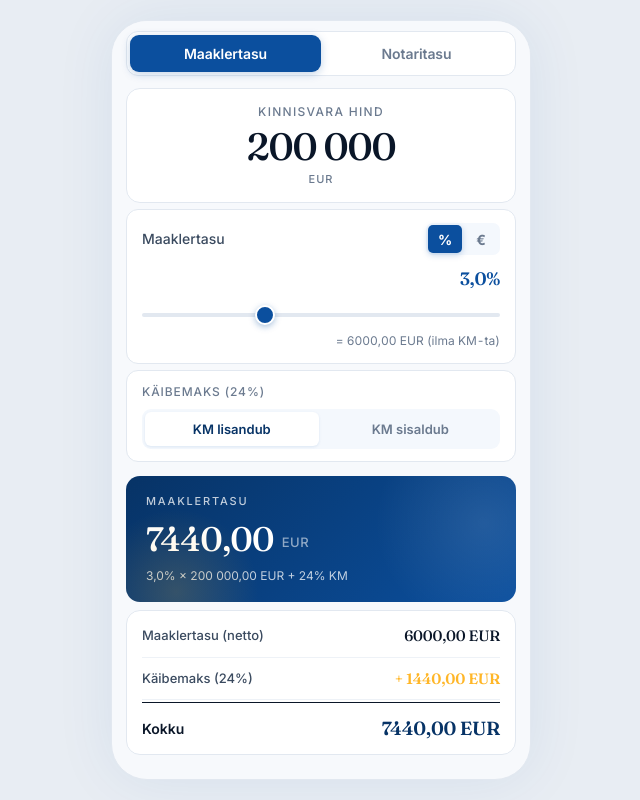
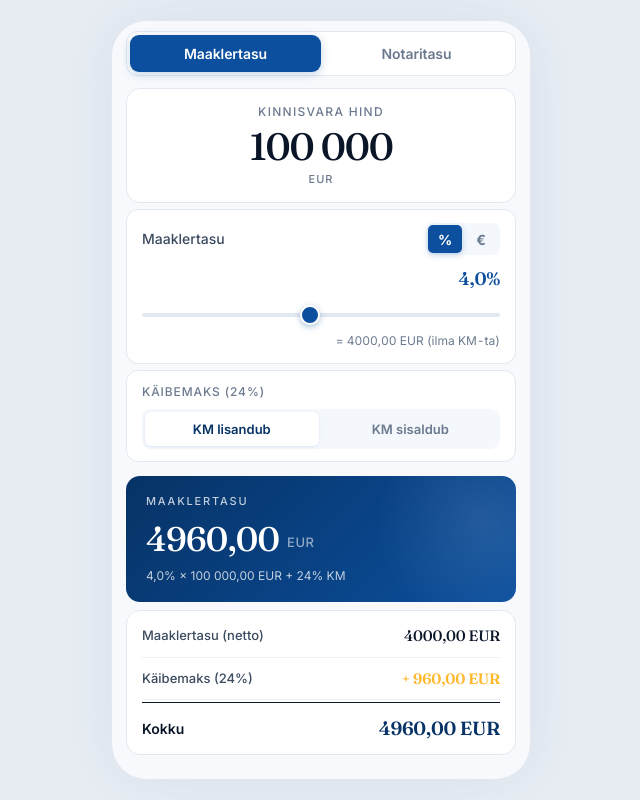
Before and after one commit to estralius/maaklertasu-app, a plain HTML site: page index.html in a window 1280 px wide. Shown: the whole page, without its empty margins (319-959 px from the left). Drawn offline with Linux system fonts and the light colour scheme.

Commit message:
Add files via upload

```diff
--- a/index.html
+++ b/index.html
@@ -377,13 +377,6 @@ input[type="range"]::-moz-range-thumb {
   width: 220px; height: 220px;
   background: radial-gradient(circle, rgba(255,255,255,0.1) 0%, transparent 70%);
 }
-.result-summary::after {
-  content: '';
-  position: absolute;
-  bottom: -80px; left: -40px;
-  width: 180px; height: 180px;
-  background: radial-gradient(circle, rgba(255,182,39,0.18) 0%, transparent 65%);
-}
 .result-block { position: relative; }
 .result-label {
   font-size: 11px;
@@ -522,7 +515,7 @@ input[type="range"]::-moz-range-thumb {
 
       <div class="calc-input">
         <div class="calc-input-label">Kinnisvara hind</div>
-        <input type="text" id="calc-price" value="200 000" inputmode="numeric" autocomplete="off">
+        <input type="text" id="calc-price" value="100 000" inputmode="numeric" autocomplete="off">
         <div class="calc-input-currency">EUR</div>
       </div>
 
@@ -538,15 +531,15 @@ input[type="range"]::-moz-range-thumb {
 
           <div id="pct-mode">
             <div style="display: flex; justify-content: flex-end; margin-bottom: 8px;">
-              <span class="control-label-value" id="commission-display">3,0%</span>
+              <span class="control-label-value" id="commission-display">4,0%</span>
             </div>
-            <input type="range" id="commission-slider" min="0.5" max="8" step="0.1" value="3">
+            <input type="range" id="commission-slider" min="0.5" max="8" step="0.1" value="4">
             <div class="control-helper" id="pct-helper">= 6 000,00 EUR (ilma KM-ta)</div>
           </div>
 
           <div id="eur-mode" class="hidden">
             <div class="eur-input-wrap">
-              <input type="text" id="commission-eur" value="6 000" inputmode="numeric" autocomplete="off">
+              <input type="text" id="commission-eur" value="4 000" inputmode="numeric" autocomplete="off">
               <span class="eur-suffix">EUR</span>
             </div>
             <div class="control-helper" id="eur-helper">= 3,00% kinnisvara hinnast</div>
@@ -597,7 +590,7 @@ input[type="range"]::-moz-range-thumb {
 
       <div class="calc-input">
         <div class="calc-input-label">Müügihind</div>
-        <input type="text" id="notar-price" value="200 000" inputmode="numeric" autocomplete="off">
+        <input type="text" id="notar-price" value="100 000" inputmode="numeric" autocomplete="off">
         <div class="calc-input-currency">EUR</div>
       </div>
 
@@ -616,7 +609,7 @@ input[type="range"]::-moz-range-thumb {
             <span class="control-label-text">Hüpoteegi summa</span>
           </div>
           <div class="eur-input-wrap">
-            <input type="text" id="mortgage-amount" value="160 000" inputmode="numeric" autocomplete="off">
+            <input type="text" id="mortgage-amount" value="80 000" inputmode="numeric" autocomplete="off">
             <span class="eur-suffix">EUR</span>
           </div>
           <div class="control-helper">Tehinguväärtus = 2/3 hüpoteegi summast</div>
@@ -645,7 +638,7 @@ input[type="range"]::-moz-range-thumb {
             <span class="control-label-text">Hoiustamise summa</span>
           </div>
           <div class="eur-input-wrap">
-            <input type="text" id="deposit-amount" value="200 000" inputmode="numeric" autocomplete="off">
+            <input type="text" id="deposit-amount" value="100 000" inputmode="numeric" autocomplete="off">
             <span class="eur-suffix">EUR</span>
           </div>
         </div>
@@ -976,5 +969,9 @@ if ('serviceWorker' in navigator) {
 }
 </script>
 
+<!-- Cloudflare Web Analytics (asenda TOKEN_PLACEHOLDER päris tokeniga peale Pages deploy lõpetamist) -->
+<script defer src='https://static.cloudflareinsights.com/beacon.min.js' data-cf-beacon='{"token": "TOKEN_PLACEHOLDER"}'></script>
+<!-- End Cloudflare Web Analytics -->
+
 </body>
 </html>
```
